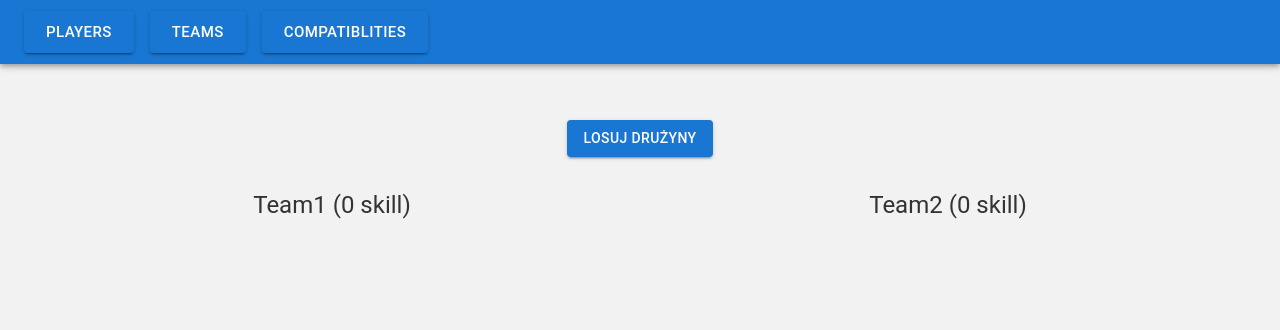
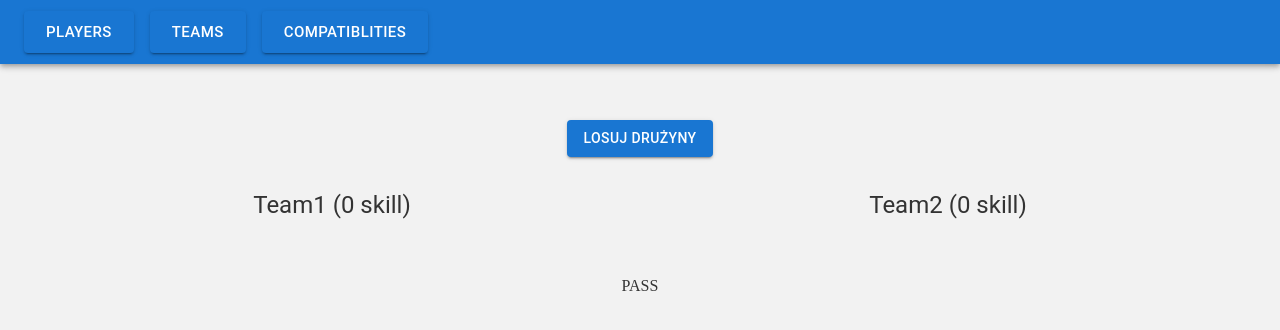
Before and after one commit to JakubWujec/squadpicker, a React (Vite) app: page /teams in a window 1280 px wide. Shown: the top 330 px of the page. Built offline with nearby package versions, Linux system fonts and the light colour scheme.

Commit message:
Checking compatibilities

```diff
--- a/src/App.tsx
+++ b/src/App.tsx
@@ -23,7 +23,7 @@ function App() {
         <main className='routes'>
           <Routes>
             <Route path="/" element={<AddPlayers addPlayer={addPlayer} removePlayer={removePlayer} players={players} />} />
-            <Route path="/teams" element={<TeamSelection players={players} />} />
+            <Route path="/teams" element={<TeamSelection players={players} compatibilities={compatibilities} />} />
             <Route path="/compatiblities" element={<>
               <TeamCompatibilitiesForm
                 players={players}
--- a/src/TeamSelection.tsx
+++ b/src/TeamSelection.tsx
@@ -1,15 +1,47 @@
 import { Box, Button } from '@mui/material';
 import { useState } from 'react';
-import { Player } from './types';
+import { Compatibility, Player } from './types';
 import TeamPlayers from './TeamPlayers';
+import { CompatibilityValue } from './enums';
 
 interface TeamSelectionProps {
   players: Player[];
+  compatibilities: Compatibility[];
 }
 
-const TeamSelection = ({ players }: TeamSelectionProps) => {
+const TeamSelection = ({ players, compatibilities }: TeamSelectionProps) => {
   const [firstTeam, setFirstTeam] = useState<Player[]>([]);
   const [secondTeam, setSecondTeam] = useState<Player[]>([]);
+  const pass = compatibilitiesFullfilled([firstTeam, secondTeam], compatibilities);
+
+  function compatibilitiesFullfilled(teams: Player[][], compatibilities: Compatibility[]) {
+    for (const compatibility of compatibilities) {
+      if (!compatibilityFullfilled(teams, compatibility)) {
+        return false;
+      }
+    }
+    return true;
+  }
+
+  function compatibilityFullfilled(teams: Player[][], compatibility: Compatibility) {
+    const { playerA, playerB, value } = compatibility;
+    if (value === CompatibilityValue.MustPlayTogether) {
+      for (const team of teams) {
+        if (team.includes(playerA) && team.includes(playerB)) {
+          return true;
+        }
+      }
+      return false;
+    } else if (value === CompatibilityValue.CannotPlayTogether) {
+      for (const team of teams) {
+        if (team.includes(playerA) && team.includes(playerB)) {
+          return false;
+        }
+      }
+      return true;
+    }
+    return false;
+  }
 
   function dividePlayersIntoTeams(players: Player[]): [Player[], Player[]] {
     // Sortujemy graczy według ich skilli malejąco
@@ -53,6 +85,7 @@ const TeamSelection = ({ players }: TeamSelectionProps) => {
         <TeamPlayers title={'Team1'} players={firstTeam} />
         <TeamPlayers title={'Team2'} players={secondTeam} />
       </Box>
+      <p>{pass ? 'PASS' : 'NOT PASS'}</p>
     </Box>
   );
 };
```
